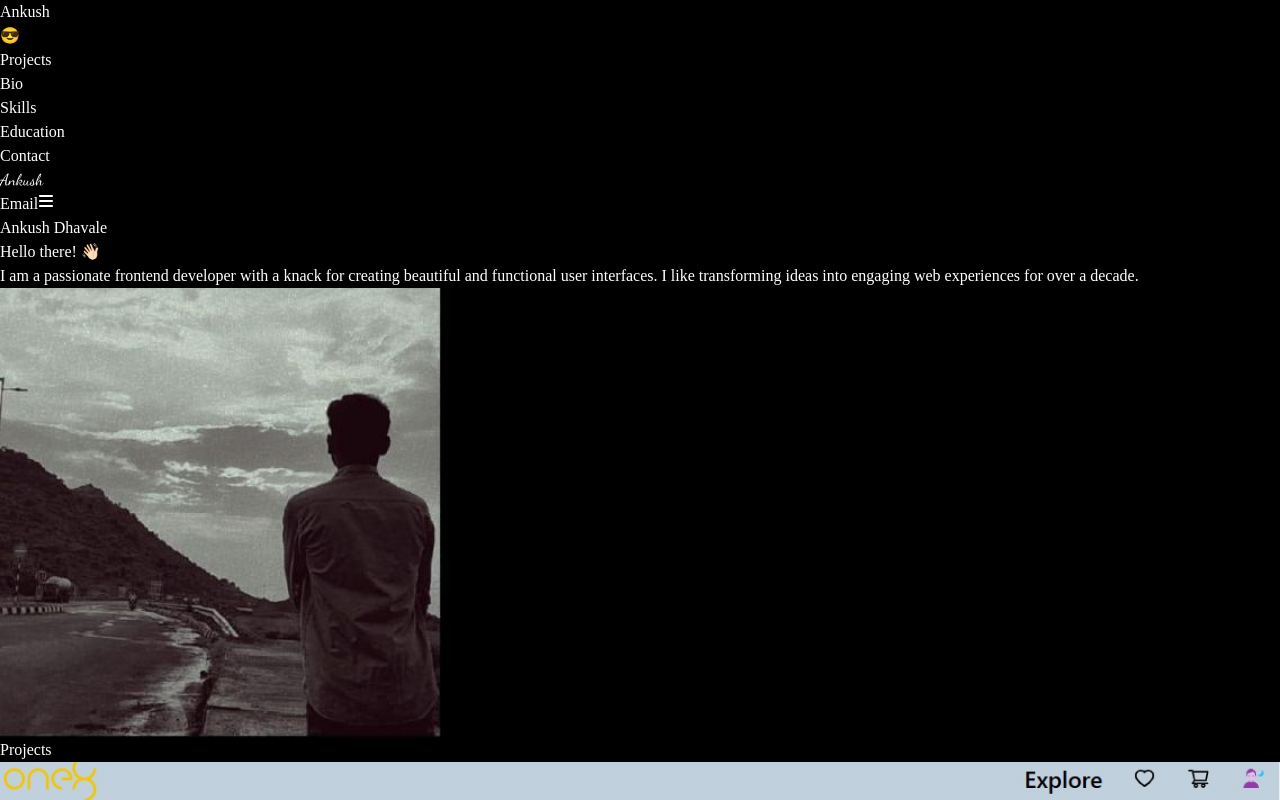
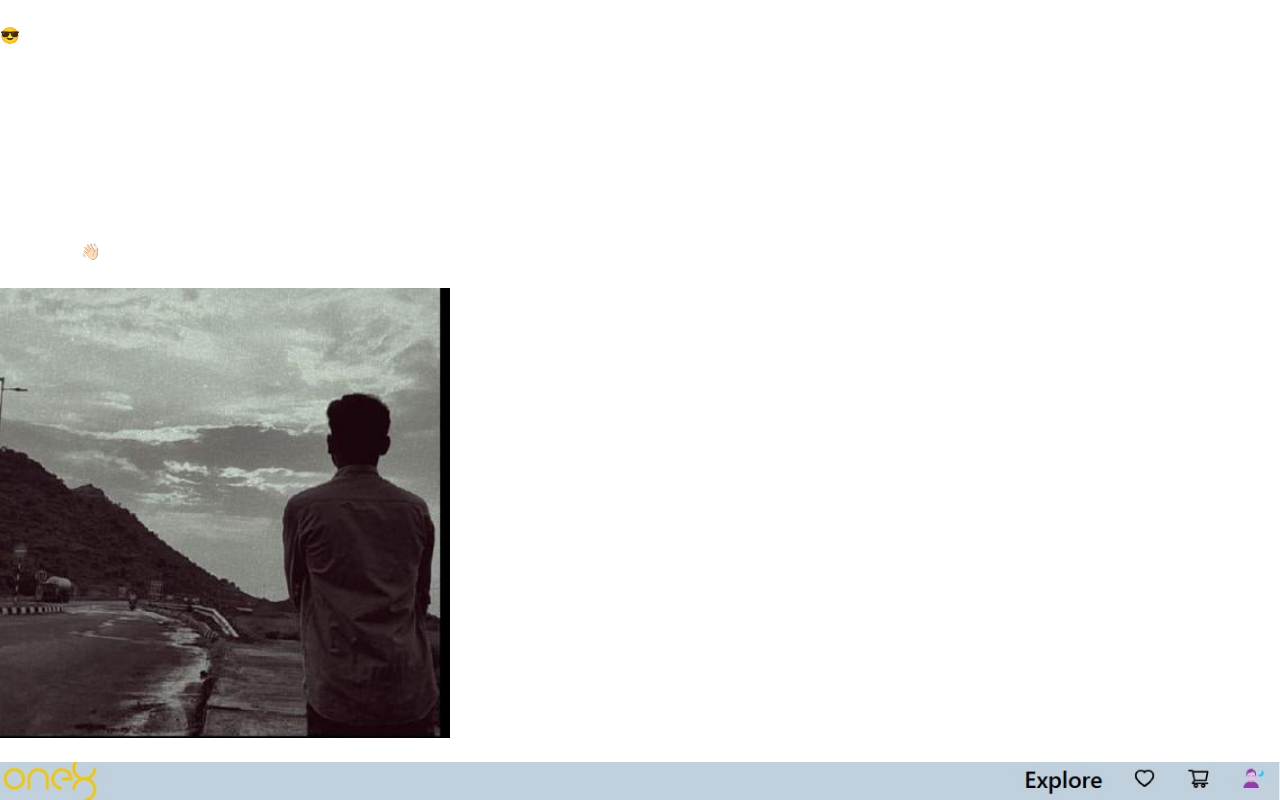
Before and after one commit to ankushdhavale/ankushdhavale.in, a React (Vite) app: page / in a window 1280 px wide. Built offline with nearby package versions, Linux system fonts and the light colour scheme; a web font is replaced by a local one.

Commit message:
Some implement feature

```diff
--- a/src/index.css
+++ b/src/index.css
@@ -17,8 +17,8 @@ html , body{
 /* #1E3B70 > #29539B */
 
 body{
-  /* background-image: linear-gradient(to bottom right, #343538, #001524); */
-  background-color: black;
+  background-color: linear-gradient(to bottom right, #343538, #001524);
+  /* background-color: black; */
   font-family: "Parkinsans", serif;
   color: #fff;
 }
```
